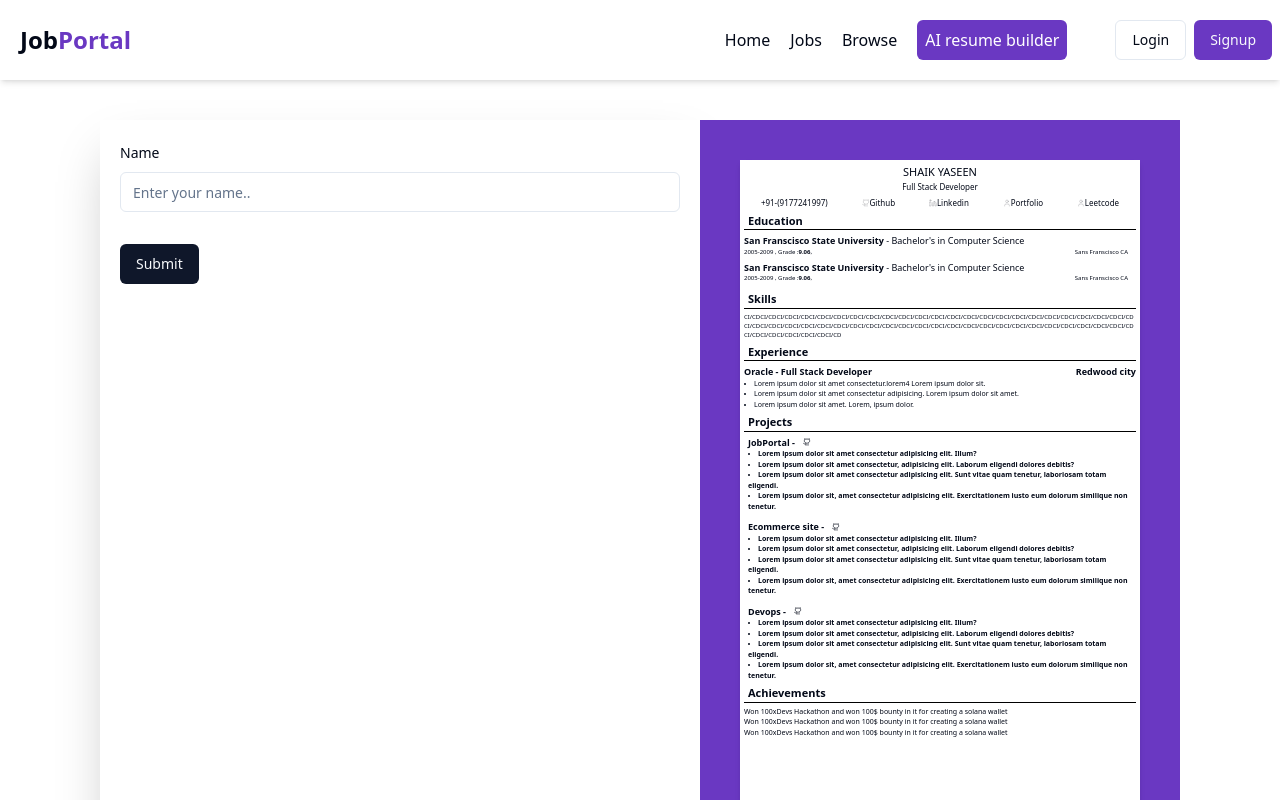
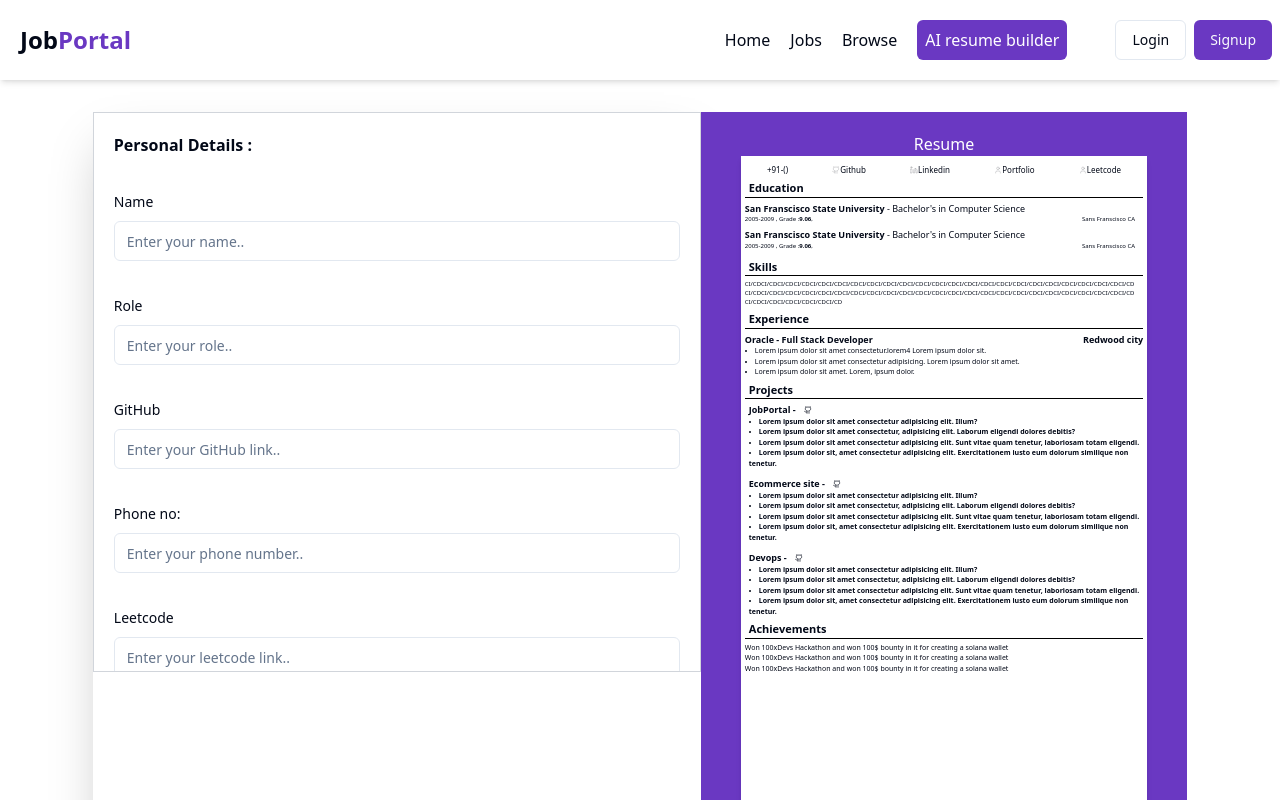
Before and after one commit to ShaikZYaseen/JobPortal, a React (Vite) app in the folder frontend/: page /create-resume in a window 1280 px wide. Shown: the top 800 px of the page. Built offline with nearby package versions, Linux system fonts and the light colour scheme.

Commit message:
Added form for resume

```diff
--- a/frontend/src/components/resume/ResumeMaker.jsx
+++ b/frontend/src/components/resume/ResumeMaker.jsx
@@ -1,27 +1,40 @@
-import React from 'react'
+import React, { useState } from 'react'
 import Navbar from '../shared/Navbar'
 import { Github, Linkedin, User } from 'lucide-react'
 import ResumeMakerForm from './ResumeMakerForm'
 
 function ResumeMaker() {
+    const [data,setData] = useState({
+        name:"",
+        role:"",
+        github:"",
+        leetcode:"",
+        linkedin:"",
+        portfolio:"",
+        phone:"",
+        education:{}
+    });
+    console.log(data.github)
+
   return (
     <>
     <Navbar/>
-    <div className='mt-20 p-10 flex  justify-center items-center'>
+    <div className='mt-20 p-8 flex  justify-center items-center'>
         <div className='w-[50%] shadow-2xl h-[100svh]'>
-            <ResumeMakerForm/>
+            <ResumeMakerForm data={data} setData={setData}/>
         </div>
-        <div className='w-[40%] bg-[#6A38C2] h-[100svh] p-10'>
+        <div className='w-[40%] bg-[#6A38C2] h-[100svh] p-10 pt-5'>
+            <p className='text-white text-center'>Resume</p>
           <div className='h-full w-full  bg-white shadow-md p-1'>
-            <p className='text-center text-[11px]'>SHAIK YASEEN</p>
-            <p className='text-center text-[8px] pb-1'>Full Stack Developer</p>
+            <p className='text-center text-[11px]'>{data?.name}</p>
+            <p className='text-center text-[8px] pb-1'>{data?.role}</p>
             <div className='flex justify-around'>
-            <p className='flex text-[8px] justify-center items-center cursor-pointer'>+91-(9177241997)</p>
+            <p className='flex text-[8px] justify-center items-center cursor-pointer'>+91-({data?.phone})</p>
 
-                <p><a href="" target='blank' className='flex text-[8px] justify-center items-center cursor-pointer'><Github size={8} strokeWidth={0.5} />Github</a></p>
-                <p><a href="" target='blank' className='flex text-[8px] justify-center items-center cursor-pointer'><Linkedin size={8} strokeWidth={0.5} />Linkedin</a></p>
-                <p><a href="" target='blank' className='flex text-[8px] justify-center items-center cursor-pointer'><User size={8} strokeWidth={0.5} />Portfolio</a></p>
-                <p><a href="" target='blank' className='flex text-[8px] justify-center items-center cursor-pointer'><User size={8} strokeWidth={0.5} />Leetcode</a></p>
+                <p><a href={data?.github} target='blank' className='flex text-[8px] justify-center items-center cursor-pointer'><Github size={8} strokeWidth={0.5} />Github</a></p>
+                <p><a href={data?.linkedin} target='blank' className='flex text-[8px] justify-center items-center cursor-pointer'><Linkedin size={8} strokeWidth={0.5} />Linkedin</a></p>
+                <p><a href={data?.portfolio} target='blank' className='flex text-[8px] justify-center items-center cursor-pointer'><User size={8} strokeWidth={0.5} />Portfolio</a></p>
+                <p><a href={data?.leetcode} target='blank' className='flex text-[8px] justify-center items-center cursor-pointer'><User size={8} strokeWidth={0.5} />Leetcode</a></p>
             </div>
             <div className='pb-1'>
             <p className='text-[11px] pl-1 pt-1 font-bold'>Education</p>
--- a/frontend/src/components/resume/ResumeMakerForm.jsx
+++ b/frontend/src/components/resume/ResumeMakerForm.jsx
@@ -12,34 +12,174 @@ import { Input } from "@/components/ui/input"
 import { useForm } from "react-hook-form"
 import { Button } from '../ui/button';
 
-function ResumeMakerForm() {
+function ResumeMakerForm({data,setData}) {
 
 
     const form = useForm();
     const handleSubmit = (data)=>{
-        console.log(data)
+        // console.log(data)
     }
   return (
-    <div className='p-5 flex-col justify-center items-center'>
-         <Form {...form}>
+    <div className='p-5 flex-col justify-center items-center h-[35rem] overflow-y-auto border border-gray-300'>
+    <Form {...form}>
       <form onSubmit={form.handleSubmit(handleSubmit)} className="space-y-8">
+        <h1 className='font-bold'>Personal Details :</h1>
         <FormField
           control={form.control}
-          name="username"
+          name="name"
           render={({ field }) => (
             <FormItem>
               <FormLabel>Name</FormLabel>
               <FormControl>
-                <Input placeholder="Enter your name.." {...field} />
+                <Input
+                  placeholder="Enter your name.."
+                  onChange={(e) => {
+                    setData((prev) => ({ ...prev, name: e.target.value }));
+                  }}
+                />
               </FormControl>
               <FormMessage />
             </FormItem>
           )}
         />
+        <FormField
+          control={form.control}
+          name="role"
+          render={({ field }) => (
+            <FormItem>
+              <FormLabel>Role</FormLabel>
+              <FormControl>
+                <Input
+                  placeholder="Enter your role.."
+                  onChange={(e) => {
+                    setData((prev) => ({ ...prev, role: e.target.value }));
+                  }}
+                />
+              </FormControl>
+              <FormMessage />
+            </FormItem>
+          )}
+        />
+        <FormField
+          control={form.control}
+          name="github"
+          render={({ field }) => (
+            <FormItem>
+              <FormLabel>GitHub</FormLabel>
+              <FormControl>
+                <Input
+                  placeholder="Enter your GitHub link.."
+                  onChange={(e) => {
+                    setData((prev) => ({ ...prev, github: e.target.value }));
+                  }}
+                />
+              </FormControl>
+              <FormMessage />
+            </FormItem>
+          )}
+        />
+         <FormField
+          control={form.control}
+          name="phone"
+          render={({ field }) => (
+            <FormItem>
+              <FormLabel>Phone no:</FormLabel>
+              <FormControl>
+                <Input
+                  placeholder="Enter your phone number.."
+                  type="number"
+                  maxLength={10}
+                  onChange={(e) => {
+                    setData((prev) => ({ ...prev, phone: e.target.value }));
+                  }}
+                />
+              </FormControl>
+              <FormMessage />
+            </FormItem>
+          )}
+        />
+         <FormField
+          control={form.control}
+          name="leetcode"
+          render={({ field }) => (
+            <FormItem>
+              <FormLabel>Leetcode</FormLabel>
+              <FormControl>
+                <Input
+                  placeholder="Enter your leetcode link.."
+                  onChange={(e) => {
+                    setData((prev) => ({ ...prev, leetcode: e.target.value }));
+                  }}
+                />
+              </FormControl>
+              <FormMessage />
+            </FormItem>
+          )}
+
+        />
+        <FormField
+          control={form.control}
+          name="portfolio"
+          render={({ field }) => (
+            <FormItem>
+              <FormLabel>Portfolio</FormLabel>
+              <FormControl>
+                <Input
+                  placeholder="Enter your portfolio link.."
+                  onChange={(e) => {
+                    setData((prev) => ({ ...prev, portfolio: e.target.value }));
+                  }}
+                />
+              </FormControl>
+              <FormMessage />
+            </FormItem>
+          )}
+
+        />
+        <FormField
+          control={form.control}
+          name="linkedin"
+          render={({ field }) => (
+            <FormItem>
+              <FormLabel>Linkedin</FormLabel>
+              <FormControl>
+                <Input
+                  placeholder="Enter your linkedin link.."
+                  onChange={(e) => {
+                    setData((prev) => ({ ...prev, linkedin: e.target.value }));
+                  }}
+                />
+              </FormControl>
+              <FormMessage />
+            </FormItem>
+          )}
+
+        />
+        <h1 className='font-bold'>Education Details :</h1>
+        <FormField
+          control={form.control}
+          name="linkedin"
+          render={({ field }) => (
+            <FormItem>
+              <FormLabel>Linkedin</FormLabel>
+              <FormControl>
+                <Input
+                  placeholder="Enter your linkedin link.."
+                  onChange={(e) => {
+                    setData((prev) => ({ ...prev, linkedin: e.target.value }));
+                  }}
+                />
+              </FormControl>
+              <FormMessage />
+            </FormItem>
+          )}
+          />
+
         <Button type="submit">Submit</Button>
       </form>
     </Form>
-    </div>
+  </div>
+
   )
 }
 
```
